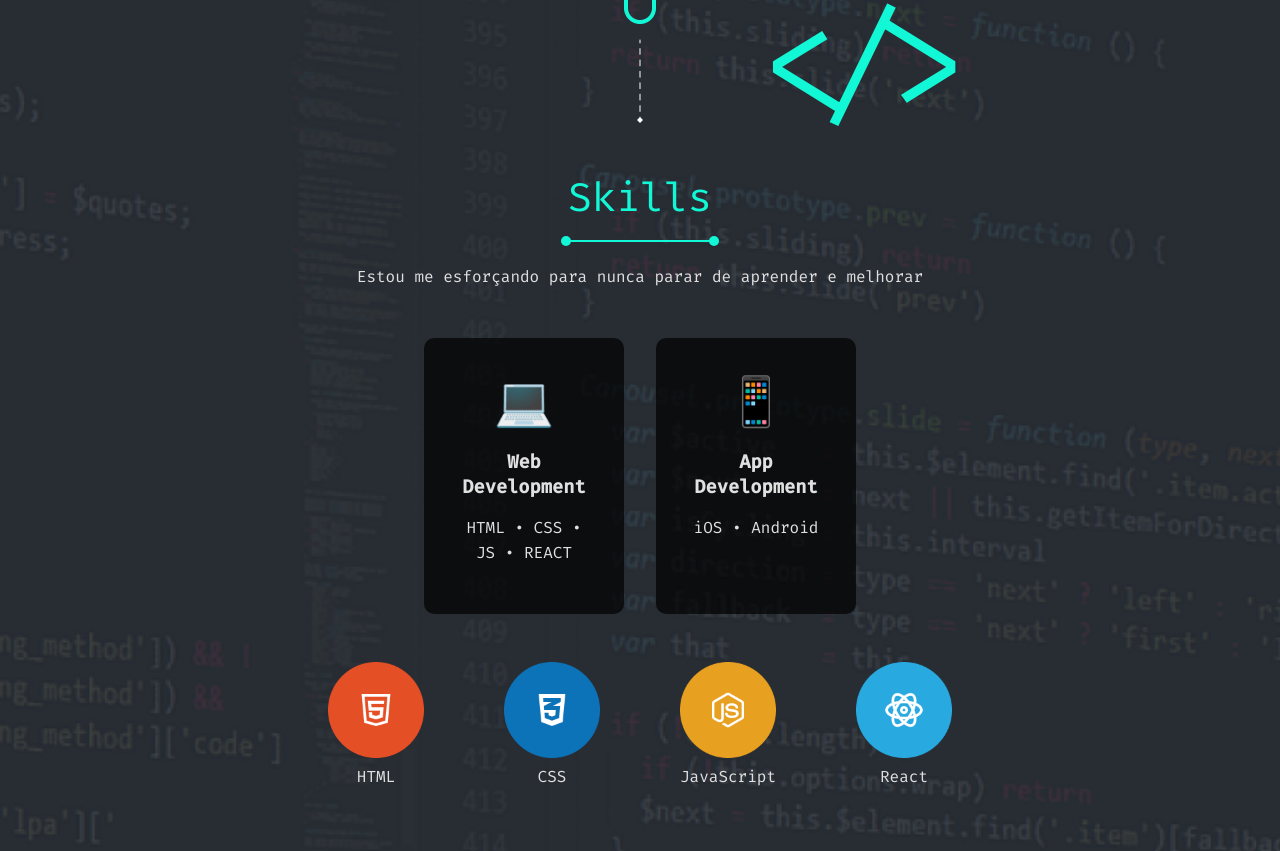
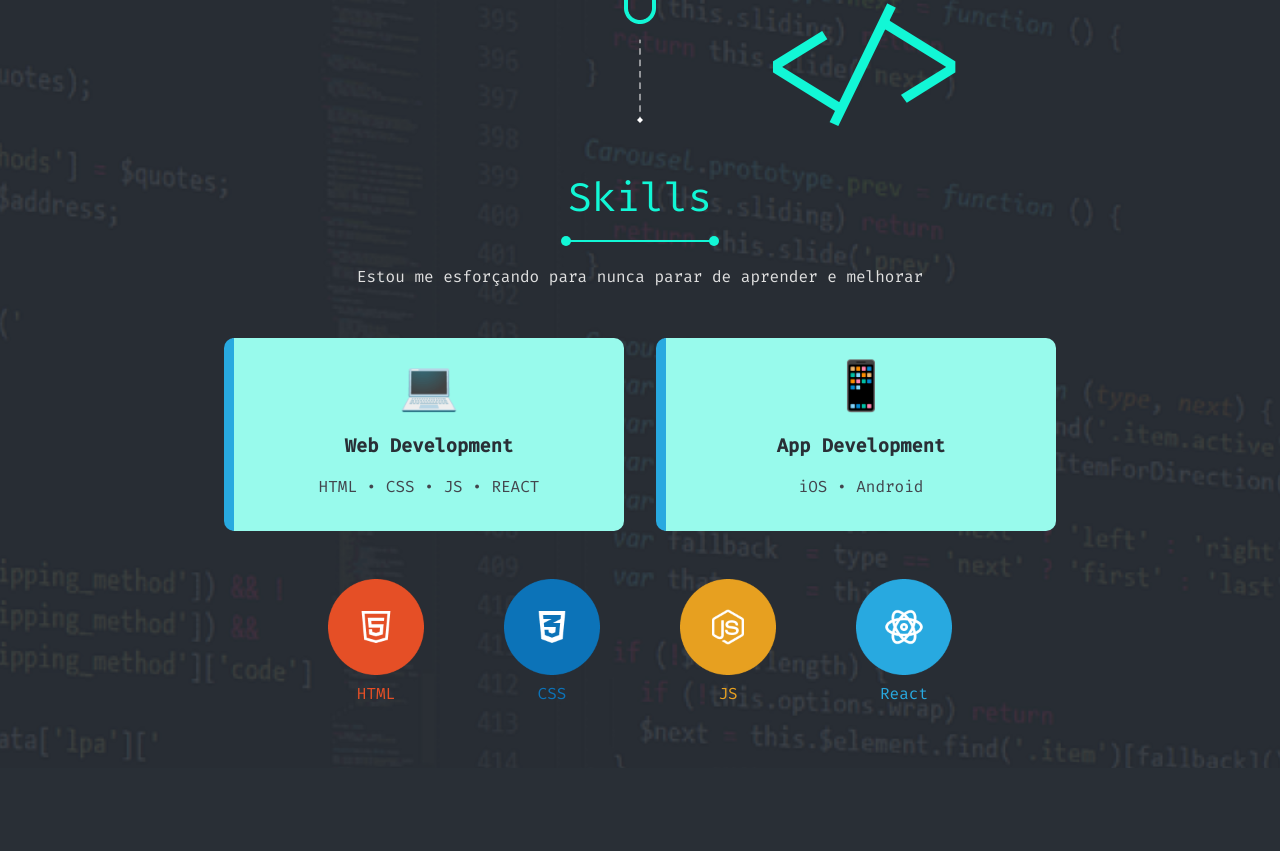
Before and after one commit to devdamasceno/estetica, a Next.js app: page / in a window 1280 px wide. Shown: the part 1792-2643 px from the top of the page. After the commit the page ends 2560 px from the top, so only its background shows below. Built offline with nearby package versions, Linux system fonts and the light colour scheme.

Commit message:
Ajuste skills desktop ok

```diff
--- a/src/components/skills/index.tsx
+++ b/src/components/skills/index.tsx
@@ -28,19 +28,19 @@ const Skills: React.FC = () => {
       <div className={styles.skillsIcons}>
         <div className={styles.skillIconContainer}>
           <img src="/html.png" alt="HTML" />
-          <span>HTML</span>
+          <span className={styles.skillHtml}>HTML</span>
         </div>
         <div className={styles.skillIconContainer}>
           <img src="/css.png" alt="CSS" />
-          <span>CSS</span>
+          <span className={styles.skillCss}>CSS</span>
         </div>
         <div className={styles.skillIconContainer}>
           <img src="/js.png" alt="JavaScript" />
-          <span>JavaScript</span>
+          <span className={styles.skillJavascript}>JS</span>
         </div>
         <div className={styles.skillIconContainer}>
           <img src="/react.png" alt="React" />
-          <span>React</span>
+          <span className={styles.skillReact}>React</span>
         </div>
       </div>
     </div>
--- a/src/components/skills/styles.module.css
+++ b/src/components/skills/styles.module.css
@@ -60,11 +60,11 @@
 .skillsTitle span::before {
   content: '';
   position: absolute;
-  width: calc(10rem - 20px); /* Width of the bar, subtracting the circles */
+  width: calc(10rem - 20px);
   height: 2px;
   background-color: #12F7D6;
-  top: calc(100% + 1rem); /* Align with the circles */
-  left: calc(50% - 5rem + 10px); /* Centering the bar */
+  top: calc(100% + 1rem);
+  left: calc(50% - 5rem + 10px);
 }
 
 .skillsSubtitle {
@@ -81,11 +81,20 @@
 }
 
 .skillBox {
-  background: rgba(0, 0, 0, 0.7);
-  padding: 2rem;
+  background: #98FAEC;
+  padding: 1rem;
   border-radius: 10px;
-  width: 200px;
+  width: 400px;
+  border-left: 10px solid #28A9E0;
   text-align: center;
+}
+
+.skillBox h3 {
+  color: #292F36;
+}
+
+.skillBox p {
+  color: #43454D;
 }
 
 .skillIcon {
@@ -111,3 +120,19 @@
   height: 6rem;
   margin-bottom: 0.5rem;
 }
+
+.skillHtml {
+  color: #E54F26;
+}
+
+.skillCss {
+  color: #0C73B8;
+}
+
+.skillJavascript {
+  color: #E7A020;
+}
+
+.skillReact {
+  color: #28A9E0;
+}
```
